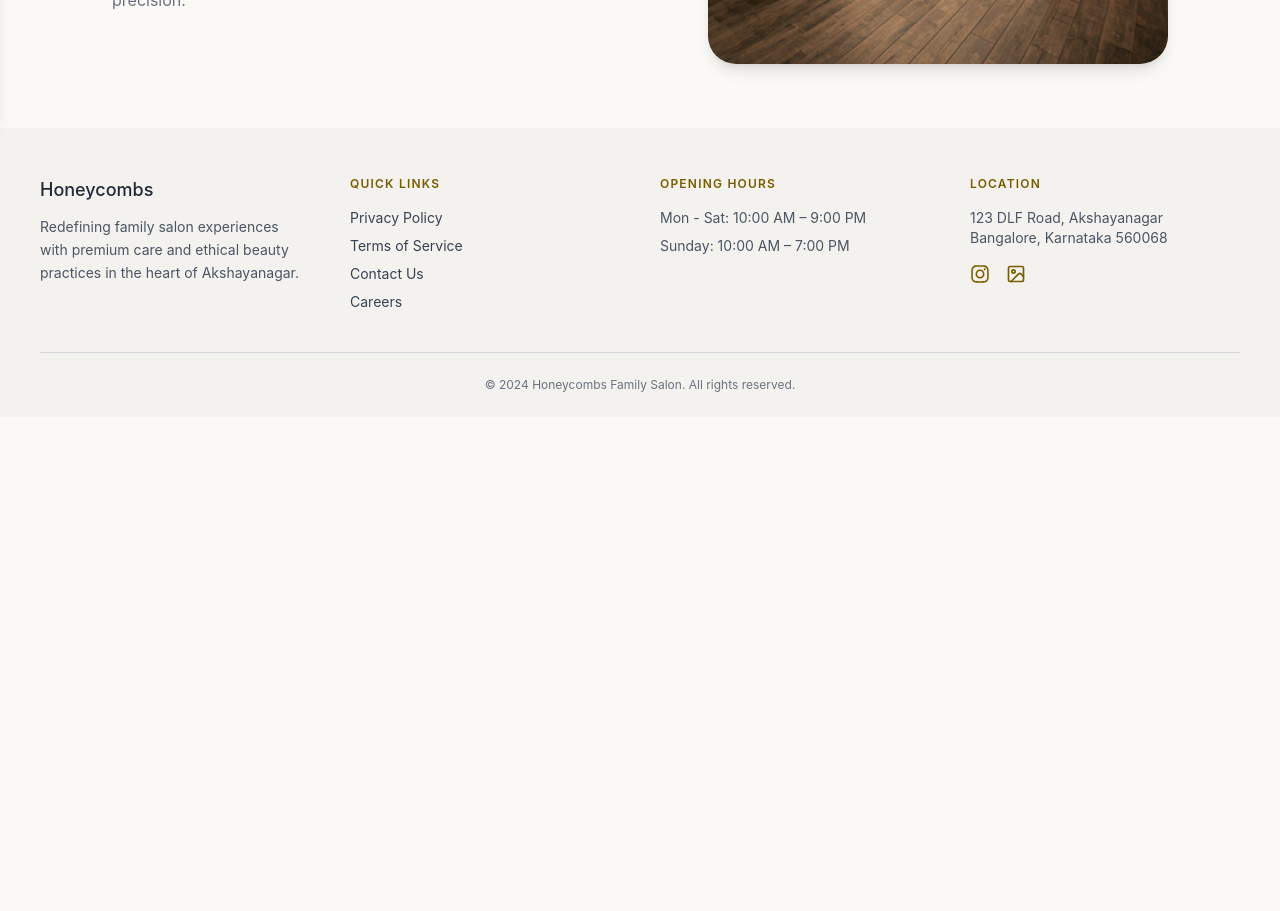
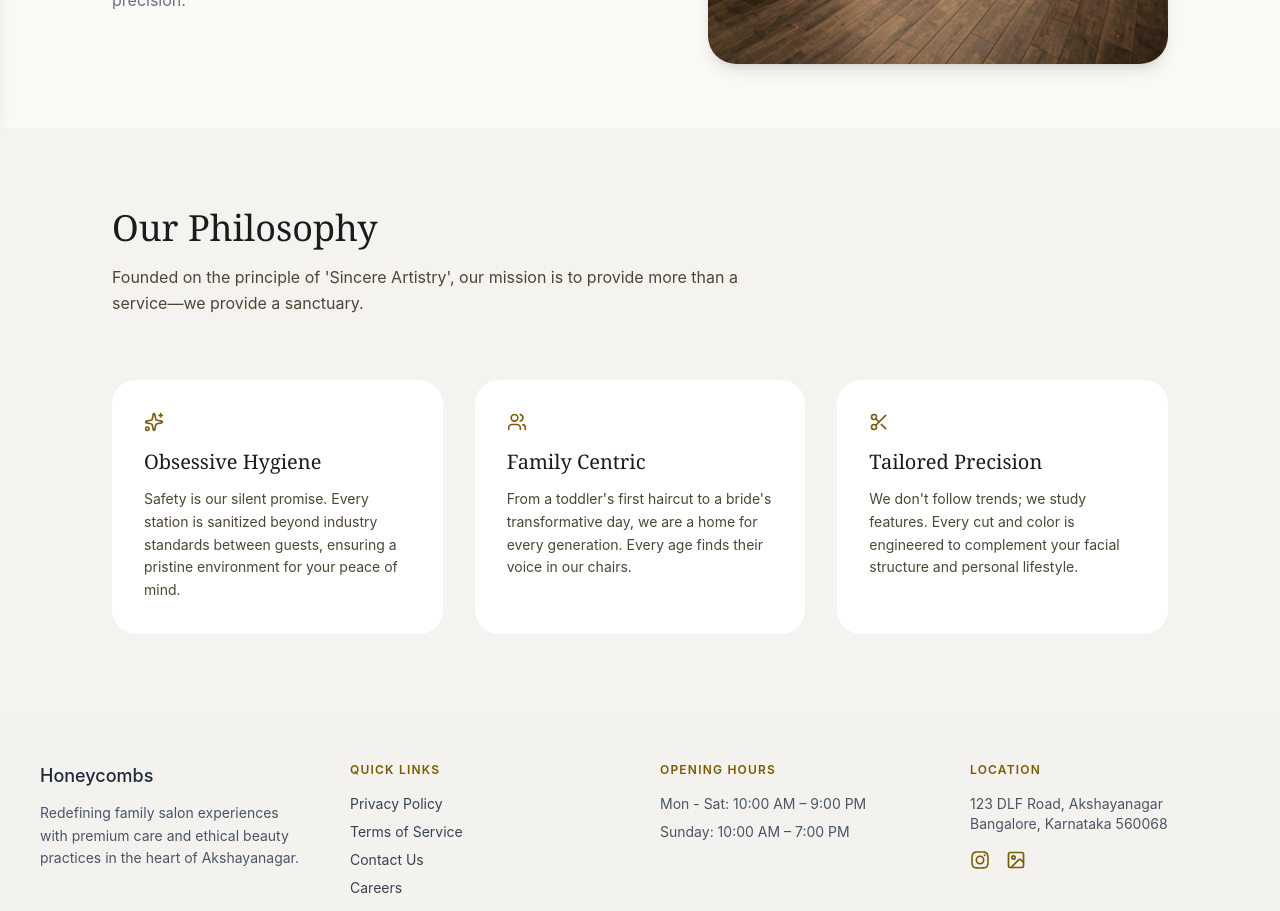
Before and after one commit to CodeManBist/luxury-salon-website, a React (Vite) app in the folder frontend/: page /about in a window 1280 px wide. Shown: the part 680-1591 px from the top of the page. Before the commit the page ends 1097 px from the top, so only its background shows below. Built offline with nearby package versions, Linux system fonts and the light colour scheme.

Commit message:
add philosophy

```diff
--- /dev/null
+++ b/frontend/src/components/about/Philosophy.jsx
@@ -0,0 +1,71 @@
+import React from "react";
+import { Sparkles, Users, Scissors } from "lucide-react";
+
+const Philosophy = () => {
+  return (
+    <section className="px-4 sm:px-6 md:px-10 lg:px-20 xl:px-28 py-16 md:py-20 bg-[#f4f3ef]">
+
+      {/* 🔹 Header */}
+      <div className="max-w-2xl mb-12 md:mb-16">
+        <h2 className="font-serif text-2xl sm:text-3xl md:text-4xl text-[#1B1C1A] mb-4">
+          Our Philosophy
+        </h2>
+
+        <p className="text-[#4D4635] text-sm sm:text-base leading-relaxed">
+          Founded on the principle of 'Sincere Artistry', our mission is to provide more
+          than a service—we provide a sanctuary.
+        </p>
+      </div>
+
+      {/* 🔹 Cards */}
+      <div className="grid gap-6 md:gap-8 sm:grid-cols-2 lg:grid-cols-3">
+
+        {/* Card 1 */}
+        <div className="bg-[#fff] rounded-3xl p-6 md:p-8">
+          <Sparkles className="text-[#7c5c12] mb-4" size={20} />
+
+          <h3 className="font-serif text-lg md:text-xl text-[#1B1C1A] mb-3">
+            Obsessive Hygiene
+          </h3>
+
+          <p className="text-[#4D4635] text-sm leading-relaxed">
+            Safety is our silent promise. Every station is sanitized beyond industry
+            standards between guests, ensuring a pristine environment for your peace of mind.
+          </p>
+        </div>
+
+        {/* Card 2 */}
+        <div className="bg-[#fff] rounded-3xl p-6 md:p-8">
+          <Users className="text-[#7c5c12] mb-4" size={20} />
+
+          <h3 className="font-serif text-lg md:text-xl text-[#1B1C1A] mb-3">
+            Family Centric
+          </h3>
+
+          <p className="text-[#4D4635] text-sm leading-relaxed">
+            From a toddler's first haircut to a bride's transformative day, we are a
+            home for every generation. Every age finds their voice in our chairs.
+          </p>
+        </div>
+
+        {/* Card 3 */}
+        <div className="bg-[#fff] rounded-3xl p-6 md:p-8">
+          <Scissors className="text-[#7c5c12] mb-4" size={20} />
+
+          <h3 className="font-serif text-lg md:text-xl text-[#1B1C1A] mb-3">
+            Tailored Precision
+          </h3>
+
+          <p className="text-[#4D4635] text-sm leading-relaxed">
+            We don't follow trends; we study features. Every cut and color is engineered
+            to complement your facial structure and personal lifestyle.
+          </p>
+        </div>
+
+      </div>
+
+    </section>
+  );
+};
+
+export default Philosophy;
--- a/frontend/src/pages/About.jsx
+++ b/frontend/src/pages/About.jsx
@@ -2,12 +2,14 @@ import React from 'react'
 import Navbar from '../components/common/Navbar'
 import Footer from '../components/common/Footer'
 import Hero from '../components/about/Hero'
+import Philosophy from '../components/about/Philosophy'
 
 const About = () => {
   return (
     <>
     <Navbar />
     <Hero />
+    <Philosophy />
     <Footer />
     </>
   )
```
